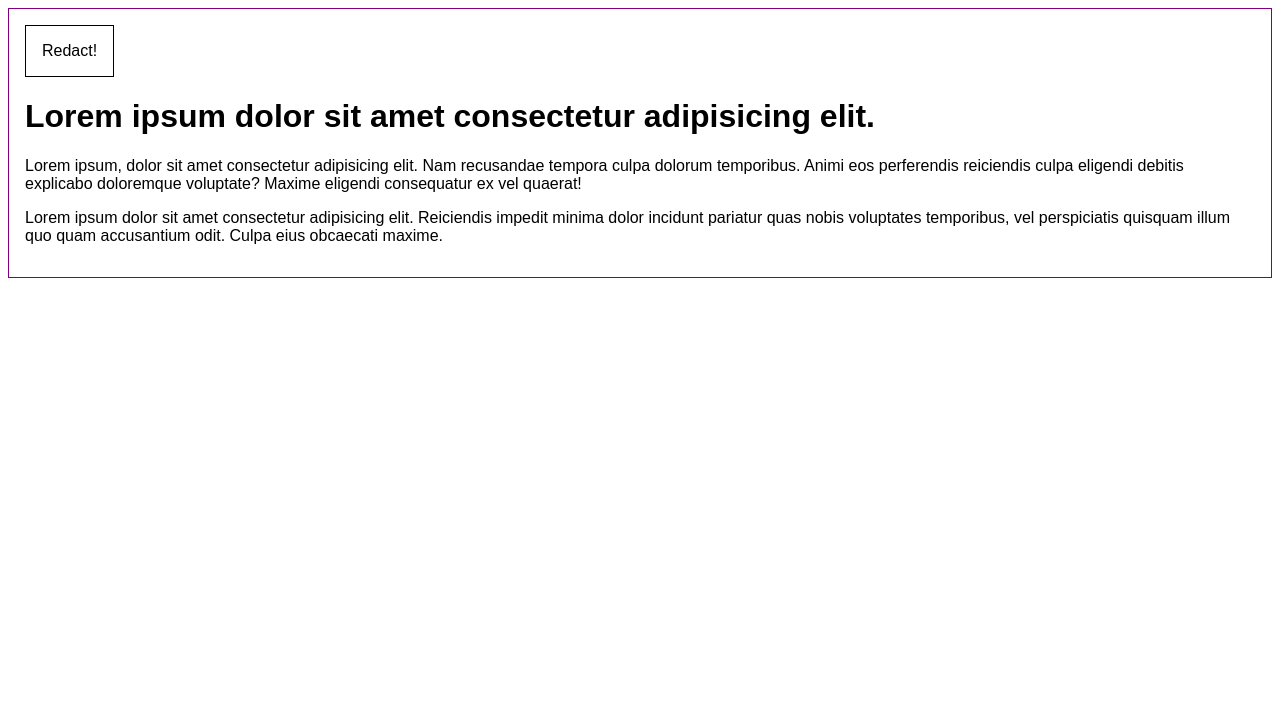
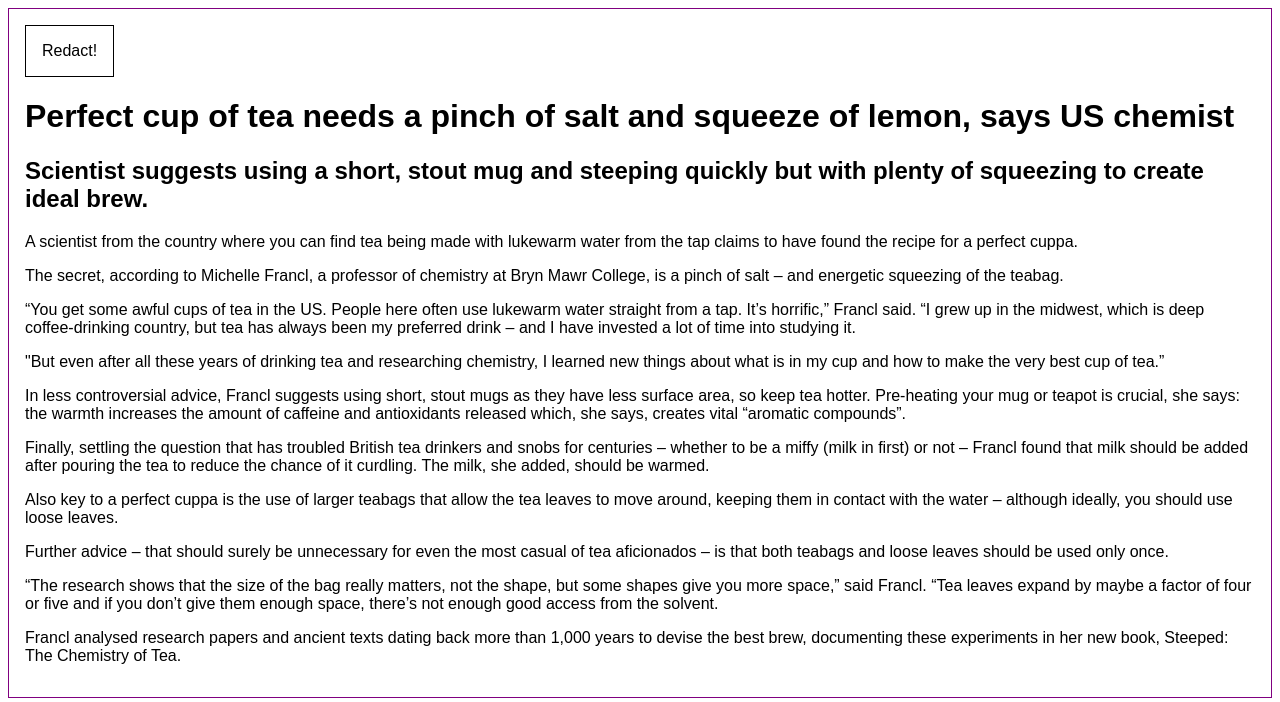
Before and after one commit to craigbutcher/TheRedactor, a plain HTML site: page index.html in a window 1280 px wide. Drawn offline with Linux system fonts and the light colour scheme.

Commit message:
Update index.html - better example to read

```diff
--- a/index.html
+++ b/index.html
@@ -25,13 +25,21 @@
 </head>
 <body>
     <div id="wrapper">
+        <button type="button" id="redact">Redact!</button>
+        <h1>Perfect cup of tea needs a pinch of salt and squeeze of lemon, says US chemist</h1>
+        <h2>Scientist suggests using a short, stout mug and steeping quickly but with plenty of squeezing to create ideal brew.</h2>
+        <p>A scientist from the country where you can find tea being made with lukewarm water from the tap claims to have found the recipe for a perfect cuppa.</p>
+        <p>The secret, according to Michelle Francl, a professor of chemistry at Bryn Mawr College, is a pinch of salt – and energetic squeezing of the teabag.</p>
+        <p>“You get some awful cups of tea in the US. People here often use lukewarm water straight from a tap. It’s horrific,” Francl said. “I grew up in the midwest, which is deep coffee-drinking country, but tea has always been my preferred drink – and I have invested a lot of time into studying it.</p>
+        <p>"But even after all these years of drinking tea and researching chemistry, I learned new things about what is in my cup and how to make the very best cup of tea.”</p>
+        <p>In less controversial advice, Francl suggests using short, stout mugs as they have less surface area, so keep tea hotter. Pre-heating your mug or teapot is crucial, she says: the warmth increases the amount of caffeine and antioxidants released which, she says, creates vital “aromatic compounds”.</p>
+        <p>Finally, settling the question that has troubled British tea drinkers and snobs for centuries – whether to be a miffy (milk in first) or not – Francl found that milk should be added after pouring the tea to reduce the chance of it curdling. The milk, she added, should be warmed.</p>
+        <p>Also key to a perfect cuppa is the use of larger teabags that allow the tea leaves to move around, keeping them in contact with the water – although ideally, you should use loose leaves.</p>
+        <p>Further advice – that should surely be unnecessary for even the most casual of tea aficionados – is that both teabags and loose leaves should be used only once.</p>
+        <p>“The research shows that the size of the bag really matters, not the shape, but some shapes give you more space,” said Francl. “Tea leaves expand by maybe a factor of four or five and if you don’t give them enough space, there’s not enough good access from the solvent.</p>
+        <p>Francl analysed research papers and ancient texts dating back more than 1,000 years to devise the best brew, documenting these experiments in her new book, Steeped: The Chemistry of Tea.</p>
 
-        <button type="button" id="redact">Redact!</button>
 
-        <h1>Lorem ipsum dolor sit amet consectetur adipisicing elit.</h1>
-
-        <p>Lorem ipsum, dolor sit amet consectetur adipisicing elit. Nam recusandae tempora culpa dolorum temporibus. Animi eos perferendis reiciendis culpa eligendi debitis explicabo doloremque voluptate? Maxime eligendi consequatur ex vel quaerat!</p>
-        <p>Lorem ipsum dolor sit amet consectetur adipisicing elit. Reiciendis impedit minima dolor incidunt pariatur quas nobis voluptates temporibus, vel perspiciatis quisquam illum quo quam accusantium odit. Culpa eius obcaecati maxime.</p>
 
     </div>
 
```
